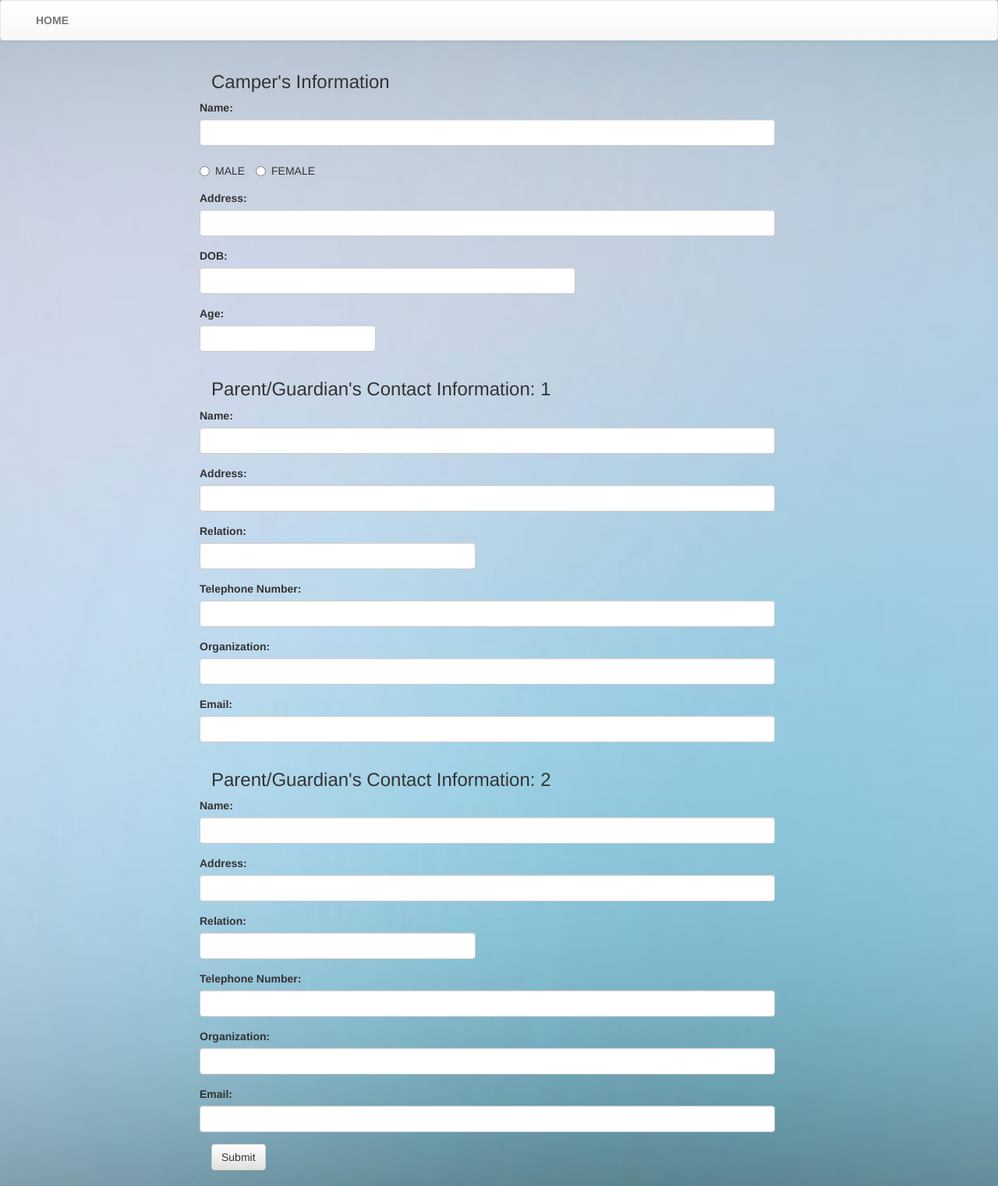
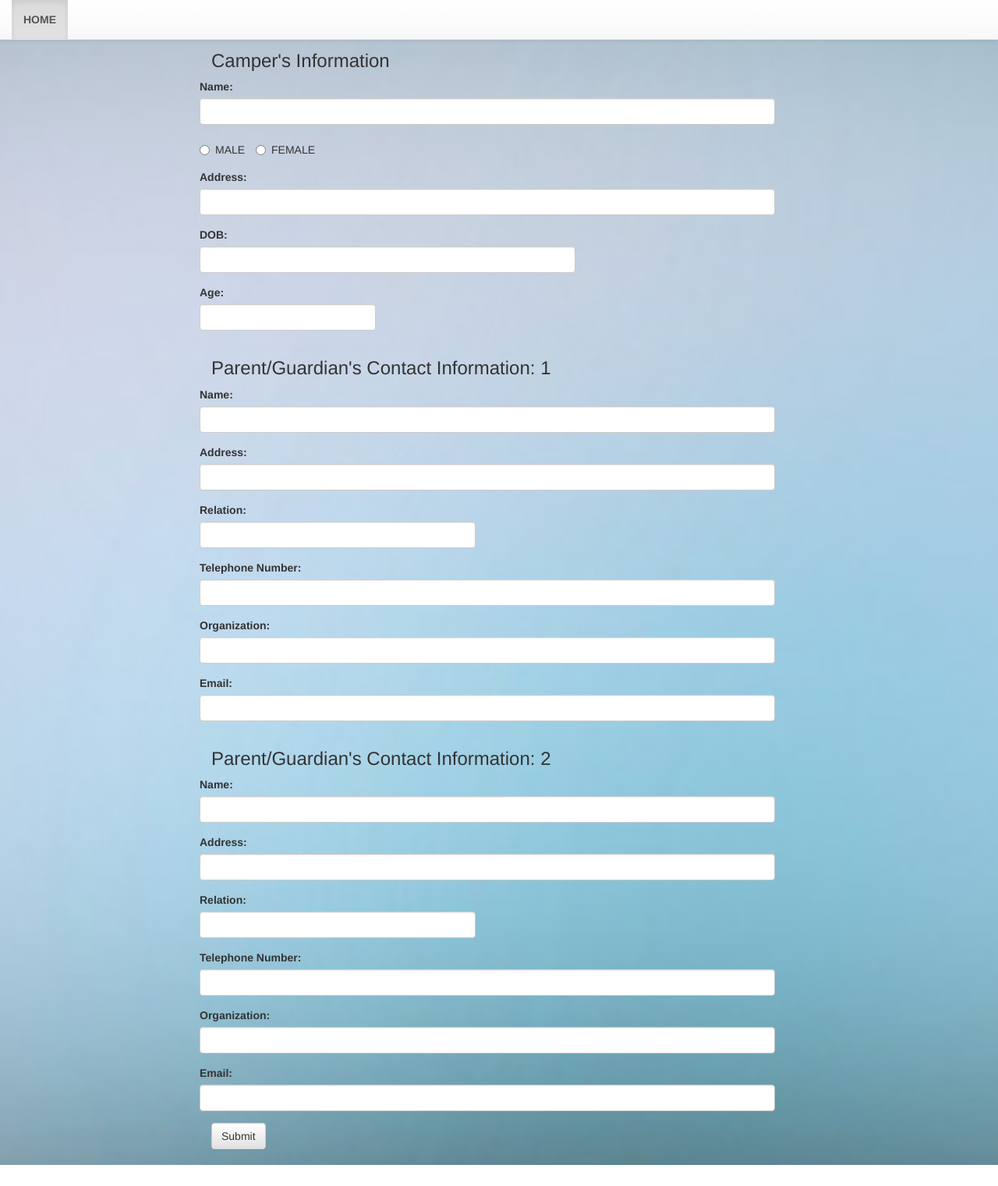
Before and after one commit to aces774/edutech.github.io, a PHP site: page /SIGNUP.html in a window 1280 px wide. Shown: the whole page at 78% size. After the commit the page ends 1494 px from the top, so only its background shows below. Run offline with PHP 8.4, Linux system fonts and the light colour scheme.

Commit message:
New Nav For Sign UP

```diff
--- a/SIGNUP.html
+++ b/SIGNUP.html
@@ -13,19 +13,20 @@
 
 <body>
     <div>
-        <nav class="navbar navbar-default">
+        <nav class="navbar navbar-default navbar-fixed-top">
             <div class="container-fluid">
                 <div class="navbar-header">
                     <button class="navbar-toggle collapsed" data-toggle="collapse" data-target="#navcol-1"><span class="sr-only">Toggle navigation</span><span class="icon-bar"></span><span class="icon-bar"></span><span class="icon-bar"></span></button>
                 </div>
                 <div class="collapse navbar-collapse" id="navcol-1">
                     <ul class="nav navbar-nav">
-                        <li role="presentation"><a href="index.html"><strong>HOME </strong></a></li>
+                        <li class="active" role="presentation"><a href="index.html"><strong>HOME </strong></a></li>
                     </ul>
                 </div>
             </div>
         </nav>
     </div>
+    <div></div>
     <div class="container">
     <form class="form-horizontal">
     <h3>Camper's Information</h3>
--- a/assets/css/styles.css
+++ b/assets/css/styles.css
@@ -4,6 +4,7 @@
   margin-left:auto;
   width:60%;
   margin-bottom:20px;
+  margin-top:45px;
 }
 
 .col-xs-9{
```
